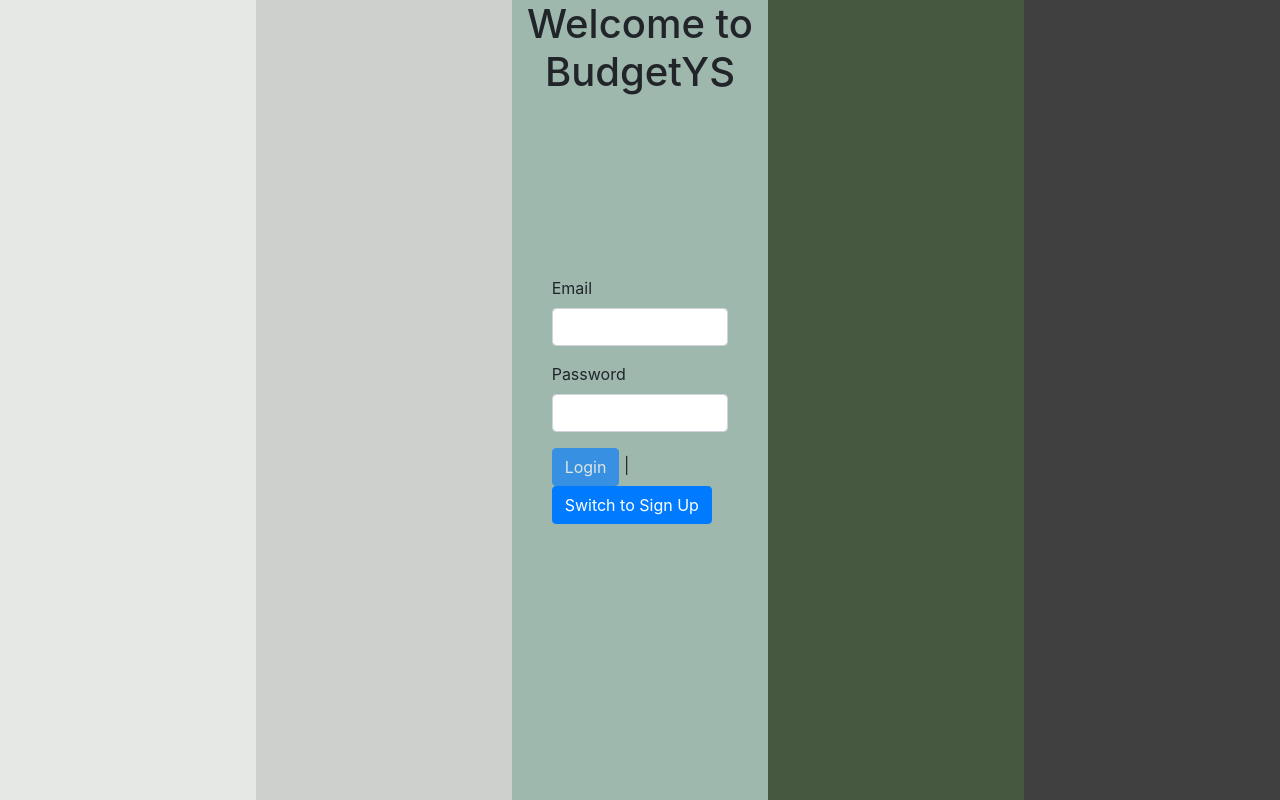
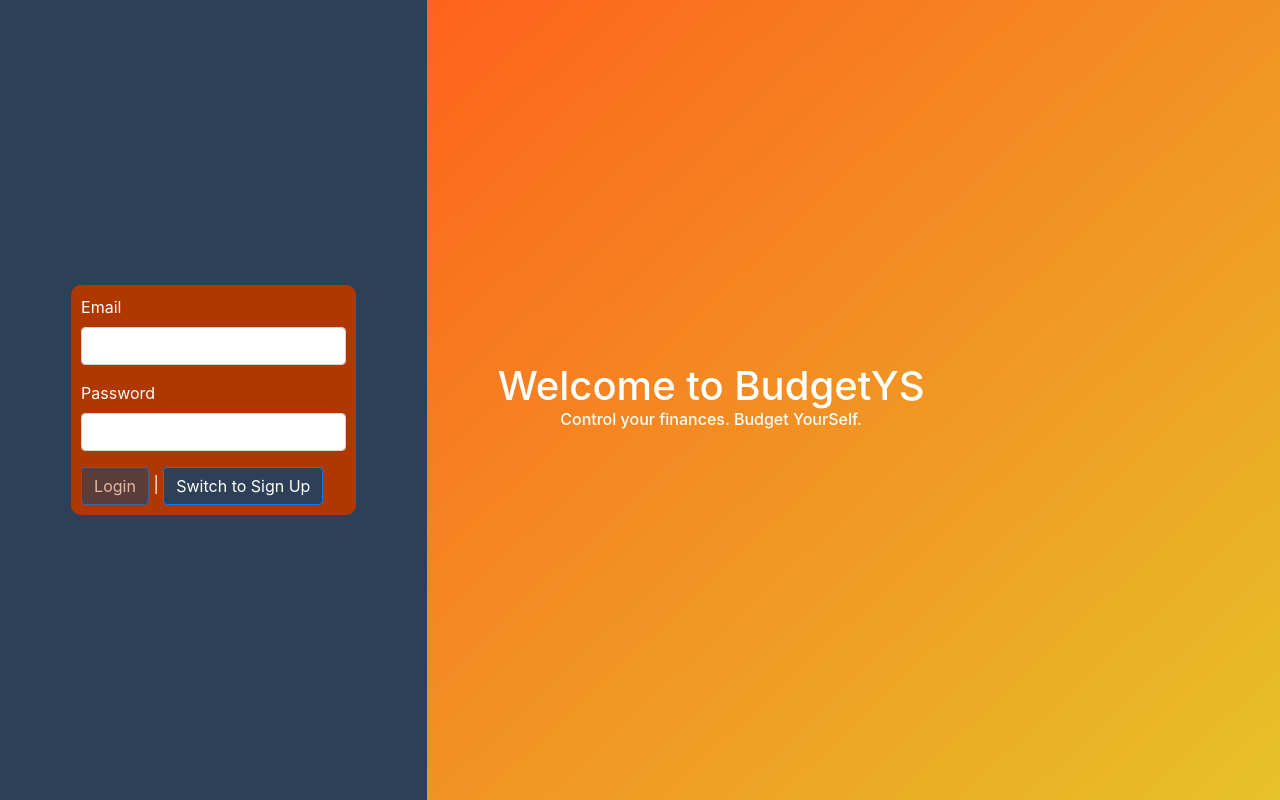
Before and after one commit to wzheng64/BudgetYS, an Angular app: page /auth in a window 1280 px wide. Built offline with nearby package versions, Linux system fonts and the light colour scheme.

Commit message:
Changed Auth page design

```diff
--- a/src/app/auth/auth.component.css
+++ b/src/app/auth/auth.component.css
@@ -1,4 +1,4 @@
-#bg1 {
+/* #bg1 {
   background-color: #E6E8E6;
 }
 #bg2 {
@@ -15,6 +15,12 @@
 }
 #background {
   position: absolute;
+} */
+
+#info {
+  background-image: linear-gradient(to bottom right, #FE621D, #E6C229);
+  color: white;
+
 }
 
 #login {
@@ -22,6 +28,14 @@
   margin: auto;
   width: 50%;
   padding: 10px;
+  background: #AF3800;
+  color: white;
+  border: 1px #AF3800;
+  border-radius: 10px;
+}
+
+.btn-primary {
+  background-color: #2E4057;
 }
 
 #main.container-fluid {
--- a/src/app/auth/auth.component.html
+++ b/src/app/auth/auth.component.html
@@ -1,4 +1,4 @@
-<div id="main" class="container-fluid">
+<!-- <div id="main" class="container-fluid">
   <div id="background" class="container-fluid">
     <div class="row vh-100">
       <div id="bg1" class="col vh-100"></div>
@@ -42,4 +42,52 @@
       </form>
     </div>
   </div>
+</div> -->
+<div id="main" class="container-fluid">
+  <div id="background" class="container-fluid">
+    <div class="row vh-100" style="background: #2E4057;">
+      <div class="col-4">
+        <div class="row vh-100">
+          <div id="login" class="col-8 align-self-center">
+            <div *ngIf="isLoading" style="text-align: center">
+              <app-loading-spinner></app-loading-spinner>
+            </div>
+            <form [formGroup]="authForm" (ngSubmit)="onSubmit()" *ngIf="!isLoading">
+              <div class="form-group">
+                <label for="email">Email</label>
+                <input type="email" id="email" formControlName="email" class="form-control">
+                <span *ngIf="!authForm.get('email').valid  &&  authForm.get('email').touched && !isLoginMode" class="help-block">
+                  <span *ngIf="authForm.get('email').errors['required']" class="help-block">This field is required!</span>
+                </span>
+              </div>
+              <div class="form-group">
+                <label for="password">Password</label>
+                <input type="password" id="password" formControlName="password" class="form-control">
+                <span *ngIf="!authForm.get('password').valid  &&  authForm.get('password').touched  && !isLoginMode" class="help-block">
+                  <span *ngIf="authForm.get('password').errors['required']" class="help-block">This field is required!</span>
+                  <span *ngIf="authForm.get('password').errors['minlength']" class="help-block">You need to have at least {{ authForm.get('password').errors['minlength'].requiredLength }}</span>
+                </span>
+              </div>
+              <div>
+                <button class="btn btn-primary" type="submit"
+                  [disabled]="!authForm.valid">{{ isLoginMode ? 'Login' : 'Sign Up' }}</button> |
+                <button class="btn btn-primary" (click)="onSwitchMode()" type="button">Switch to
+                  {{ !isLoginMode ? 'Login' : 'Sign Up' }}</button>
+              </div>
+            </form>
+          </div>
+        </div>
+      </div>
+      <div id="info" class="col-8 vh-100 text-center align-items-center">
+        <div class="row vh-100">
+          <div class="col-8 align-self-center">
+            <h1 class="my-auto">
+              Welcome to BudgetYS
+            </h1>
+            <h6>Control your finances. Budget YourSelf.</h6>
+          </div>
+        </div>
+      </div>
+    </div>
+  </div>
 </div>
```
